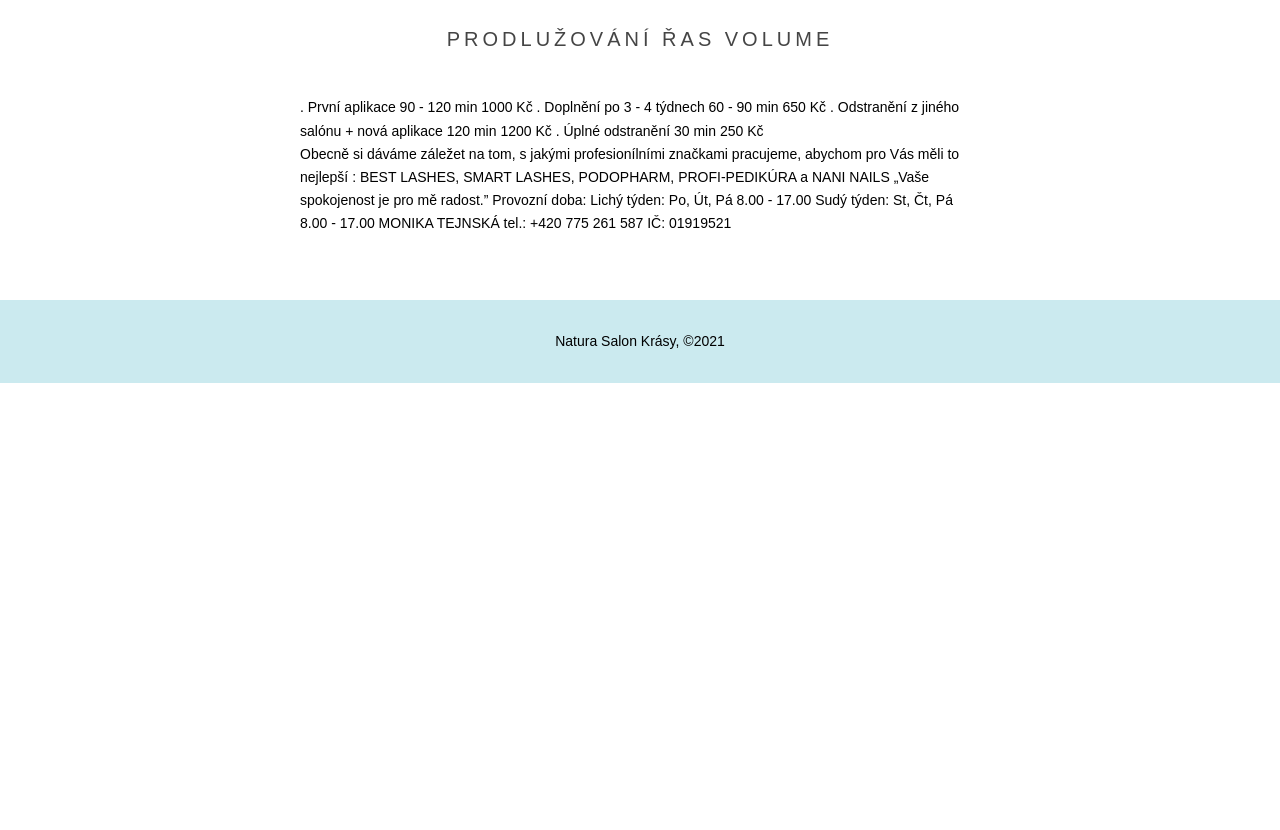
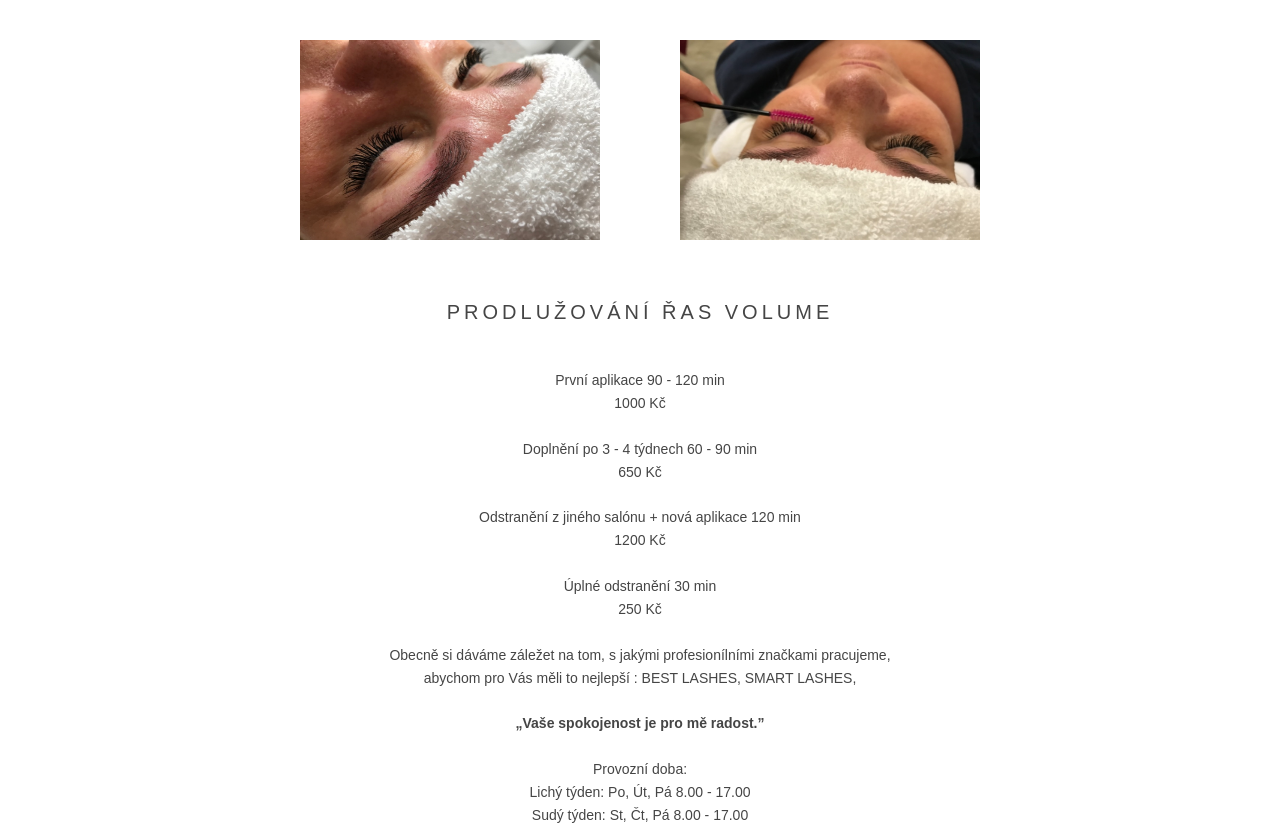
Before and after one commit to VendulaHlavackova/prvni-web, an Eleventy site: page prodluzovaniras.html in a window 1280 px wide. Shown: the part 678-1508 px from the top of the page. Before the commit the page ends 1069 px from the top, so only its background shows below. Built offline with nearby package versions, Linux system fonts and the light colour scheme; Eleventy itself is replaced by a stand-in of ours; files that its build step writes are made by us from their sources.

Commit message:
prvni commit

```diff
--- a/prodluzovaniras.html
+++ b/prodluzovaniras.html
@@ -32,19 +32,36 @@ title: Prodlužování řas
     cca po 3 týdnech.
   </div>
 
+  <div class="kontejner-2">
+    <img class="image--rasy" src="/images/prace-rasy3.jpg" alt="rasy 3" />
+
+    <img class="image--volume" src="/images/prace-rasy2.jpg" alt="rasy 2" />
+  </div>
+
   <h2>Prodlužování řas Volume</h2>
 
-  <div class="rasy-text">
-    . První aplikace 90 - 120 min 1000 Kč . Doplnění po 3 - 4 týdnech 60 - 90
-    min 650 Kč . Odstranění z jiného salónu + nová aplikace 120 min 1200 Kč .
-    Úplné odstranění 30 min 250 Kč
+  <div class="rasy-text1">První aplikace 90 - 120 min<br> 1000 Kč</div>
+
+  <div class="rasy-text2">Doplnění po 3 - 4 týdnech 60 - 90 min<br> 650 Kč</div>
+
+  <div class="rasy-text3">
+    Odstranění z jiného salónu + nová aplikace 120 min<br> 1200 Kč
   </div>
 
-  <div class="rasy-zaver">
+  <div class="rasy-text4">Úplné odstranění 30 min<br> 250 Kč</div>
+
+  <div class="rasy-zaver1">
     Obecně si dáváme záležet na tom, s jakými profesionílními značkami
-    pracujeme, abychom pro Vás měli to nejlepší : BEST LASHES, SMART LASHES,
-    PODOPHARM, PROFI-PEDIKÚRA a NANI NAILS „Vaše spokojenost je pro mě radost.”
-    Provozní doba: Lichý týden: Po, Út, Pá 8.00 - 17.00 Sudý týden: St, Čt, Pá
-    8.00 - 17.00 MONIKA TEJNSKÁ tel.: +420 775 261 587 IČ: 01919521
+    pracujeme, <br />
+    abychom pro Vás měli to nejlepší : BEST LASHES, SMART LASHES,
+  </div>
+
+  <div class="rasy-zaver2">
+    <strong>„Vaše spokojenost je pro mě radost.”</strong>
+  </div>
+
+  <div class="rasy-zaver3">
+    Provozní doba: <br />Lichý týden: Po, Út, Pá 8.00 - 17.00 <br />Sudý týden:
+    St, Čt, Pá 8.00 - 17.00
   </div>
 </div>
--- a/scss/style.scss
+++ b/scss/style.scss
@@ -91,18 +91,6 @@ h6 {
 .image {
   width: 100%;
   border: 5px solid rgba(0, 0, 0, 0.1);
-}
-
-.image--left {
-  max-width: 400px;
-  float: left;
-  margin: 0 30px 15px 0;
-}
-
-.image--right {
-  max-width: 400px;
-  float: right;
-  margin: 0 0 15px 30px;
 }
 
 .pagecontent--kosmetika {
@@ -355,30 +343,6 @@ h6 {
   letter-spacing: 0.2em;
 }
 
-.kontakt--alena {
-  padding-top: 40px;
-  font-size: inherit;
-  font-weight: inherit;
-  text-align: center;
-  color: $bezova;
-  -moz-osx-font-smoothing: grayscale;
-  margin-bottom: 1.6em;
-  text-transform: uppercase;
-  letter-spacing: 0.2em;
-}
-
-.kontakt--alena {
-  padding-top: 40px;
-  font-size: inherit;
-  font-weight: inherit;
-  text-align: center;
-  color: $bezova;
-  -moz-osx-font-smoothing: grayscale;
-  margin-bottom: 1.6em;
-  text-transform: uppercase;
-  letter-spacing: 0.2em;
-}
-
 .pagecontent--rasy {
   max-width: 680px;
   margin: 35px auto;
@@ -411,6 +375,90 @@ h6 {
   margin-bottom: 1.6em;
 }
 
+.kontejner-2 {
+  display: flex;
+  margin: 0 auto;
+  justify-content: space-between;
+}
+
+.image--rasy {
+  width: 300px;
+  height: 200px;
+  margin-bottom: 2.6em;
+  margin-top: 2.6em;
+  background-size: cover;
+}
+
+.image--volume {
+  width: 300px;
+  height: 200px;
+  margin-bottom: 2.6em;
+  margin-top: 2.6em;
+  background-size: cover;
+}
+
+.rasy-text1 {
+  font-size: inherit;
+  font-weight: inherit;
+  text-align: center;
+  color: $tmava-seda;
+  -moz-osx-font-smoothing: grayscale;
+  margin-bottom: 1.6em;
+}
+
+.rasy-text2 {
+  font-size: inherit;
+  font-weight: inherit;
+  text-align: center;
+  color: $tmava-seda;
+  -moz-osx-font-smoothing: grayscale;
+  margin-bottom: 1.6em;
+}
+
+.rasy-text3 {
+  font-size: inherit;
+  font-weight: inherit;
+  text-align: center;
+  color: $tmava-seda;
+  -moz-osx-font-smoothing: grayscale;
+  margin-bottom: 1.6em;
+}
+
+.rasy-text4 {
+  font-size: inherit;
+  font-weight: inherit;
+  text-align: center;
+  color: $tmava-seda;
+  -moz-osx-font-smoothing: grayscale;
+  margin-bottom: 1.6em;
+}
+
+.rasy-zaver1 {
+  font-size: inherit;
+  font-weight: inherit;
+  text-align: center;
+  color: $tmava-seda;
+  -moz-osx-font-smoothing: grayscale;
+  margin-bottom: 1.6em;
+}
+.rasy-zaver2 {
+  font-size: inherit;
+  font-weight: inherit;
+  text-align: center;
+  color: $tmava-seda;
+  -moz-osx-font-smoothing: grayscale;
+  margin-bottom: 1.6em;
+}
+
+.rasy-zaver3 {
+  font-size: inherit;
+  font-weight: inherit;
+  text-align: center;
+  color: $tmava-seda;
+  -moz-osx-font-smoothing: grayscale;
+  margin-bottom: 1.6em;
+}
+
 .footer {
   background-color: $modra;
   padding: 30px;
```
Also changed, not shown: css/style.css, 1 other file.
